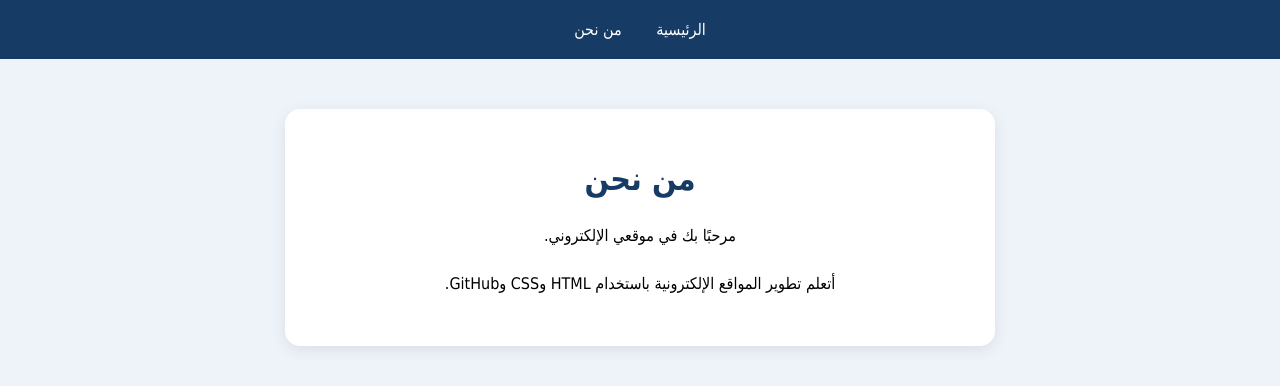
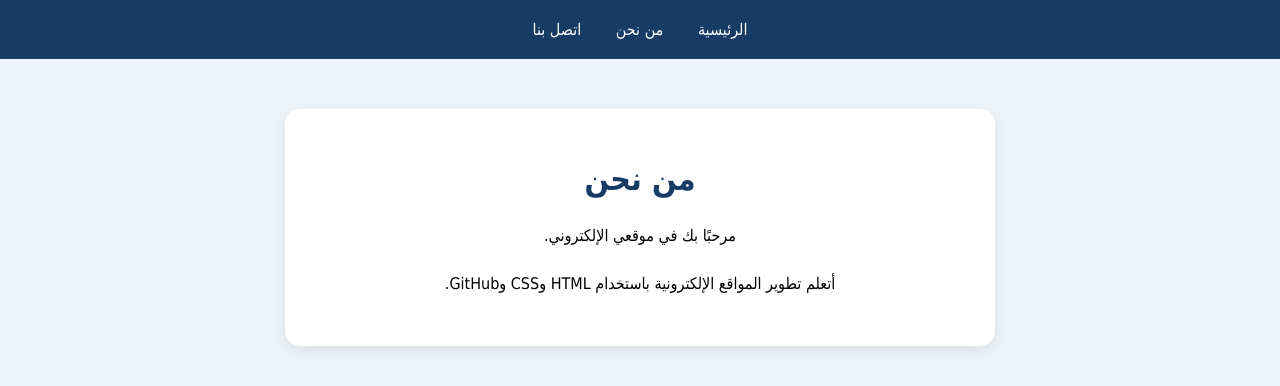
Before and after one commit to kalhf100/My-first-project, a plain HTML site: page about.html in a window 1280 px wide. Drawn offline with Linux system fonts and the light colour scheme.

Commit message:
كمال قائمة التنقل في صفحة من نحن

```diff
--- a/about.html
+++ b/about.html
@@ -37,6 +37,7 @@
     <nav>
         <a href="index.html">الرئيسية</a>
         <a href="about.html">من نحن</a>
+        <a href="contact.html">اتصل بنا</a>
     </nav>
 
     <div class="card">
```
